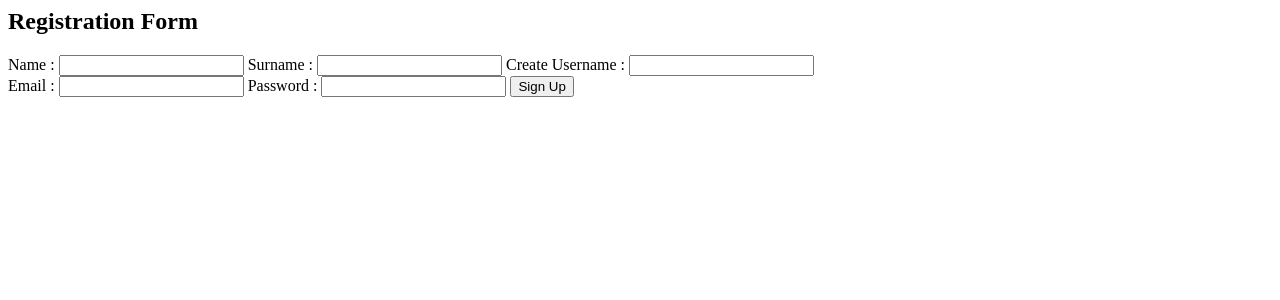
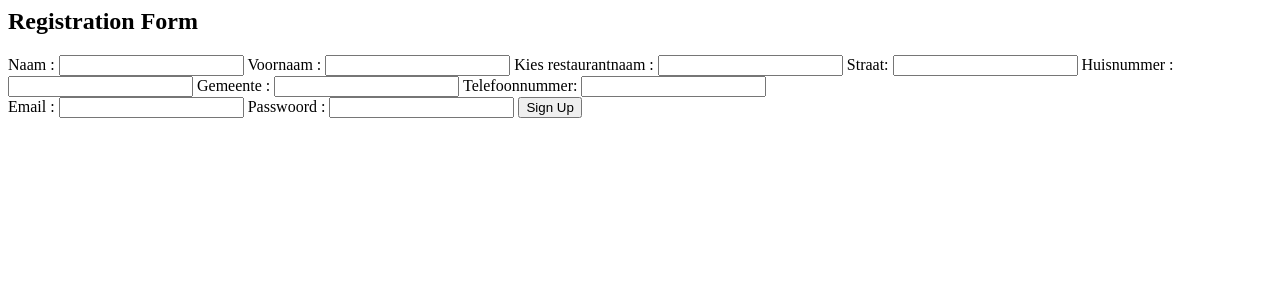
Before and after one commit to BrentStappaerts/RestoVation, a CodeIgniter app: page /database/index.php/user_authentication/new_user_registration in a window 1280 px wide. Shown: the top 300 px of the page. Run offline with CodeIgniter, Linux system fonts and the light colour scheme.

Commit message:
als het nu ni lukt word ik zot

```diff
--- a/CI/application/views/admin_page.php
+++ b/CI/application/views/admin_page.php
@@ -1,7 +1,7 @@
 <html>
 <head>
 <title>Admin Page</title>
-<link rel="stylesheet" type="text/css" href="<?php echo base_url(); ?>css/style.css">
+<link rel="stylesheet" type="text/css" href="css/style.css">
 <link href='http://fonts.googleapis.com/css?family=Source+Sans+Pro|Open+Sans+Condensed:300|Raleway' rel='stylesheet' type='text/css'>
 </head>
 <body>
--- a/CI/application/views/registration_form.php
+++ b/CI/application/views/registration_form.php
@@ -14,12 +14,25 @@ echo "<div class='error_msg'>";
 echo validation_errors();
 echo "</div>";
 echo form_open('user_authentication/new_user_registration');
-echo form_label('Name : ');
-echo form_input('name');
-echo form_label('Surname : ');
-echo form_input('surname');
-echo form_label('Create Username : ');
-echo form_input('username');
+echo form_label('Naam : ');
+echo form_input('naam');
+echo form_label('Voornaam : ');
+echo form_input('voornaam');
+echo form_label('Kies restaurantnaam : ');
+echo form_input('gebruikersnaam');
+
+echo form_label('Straat: ');
+echo form_input('straat');
+
+echo form_label('Huisnummer : ');
+echo form_input('huisnummer');
+
+echo form_label('Gemeente : ');
+echo form_input('gemeente');
+
+echo form_label('Telefoonnummer: ');
+echo form_input('telefoonnummer');
+
 echo "<div class='error_msg'>";
 if (isset($message_display)) {
 echo $message_display;
@@ -31,8 +44,8 @@ $data = array(
 'name' => 'email_value'
 );
 echo form_input($data);
-echo form_label('Password : ');
-echo form_password('password');
+echo form_label('Passwoord : ');
+echo form_password('passwoord');
 echo form_submit('submit', 'Sign Up');
 echo form_close();
 ?>
```
